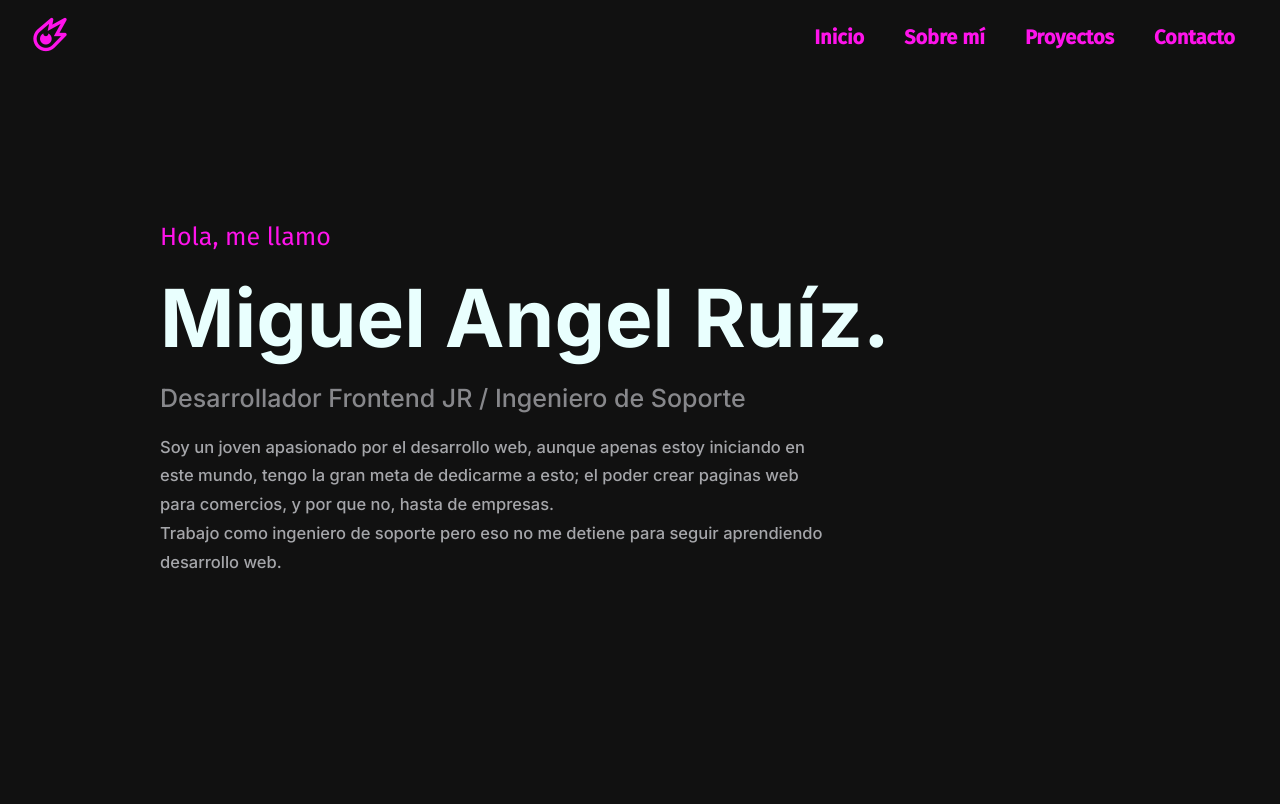
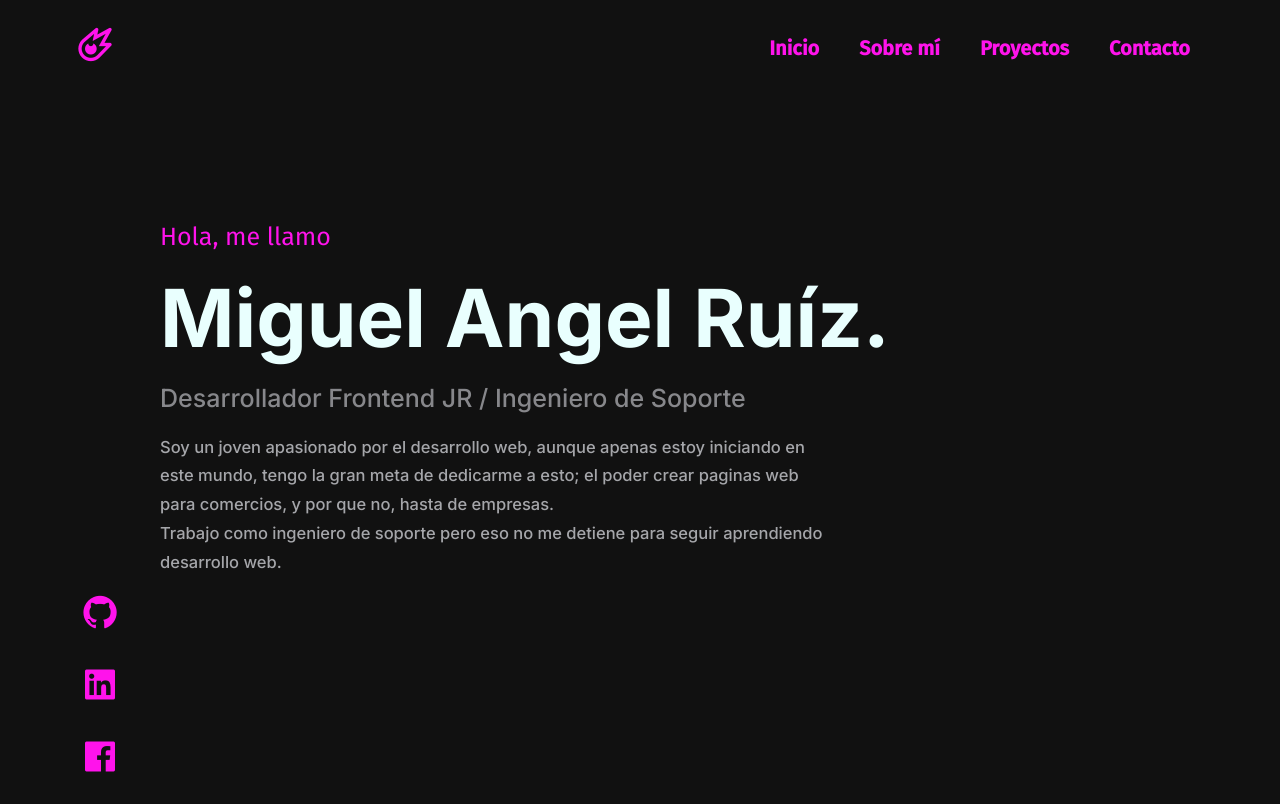
Before and after one commit to miguel0125-mex/portfolio-new, a website: page index.html in a window 1280 px wide. Shown: the top 804 px of the page. Drawn offline with nearby package versions, Linux system fonts and the light colour scheme.

Commit message:
estilos redes sociales

```diff
--- a/index.html
+++ b/index.html
@@ -18,7 +18,8 @@
 </head>
 
 <body>
-    <header class="header" id="header">
+    <header  class="header" id="header">
+        <!-- <div class="header"> -->
             <a class="logo" href="/">
                 <i class='bx bx-meteor'></i>
             </a>
@@ -26,6 +27,13 @@
                 <div class="_layer -top"></div>
                 <div class="_layer -mid"></div>
                 <div class="_layer -bottom"></div>
+            </div>
+            <div class="list_social">
+                <ul>
+                    <li class="social"><a href=""><i class='bx bxl-github'></i></a></li>
+                    <li class="social"><a href=""><i class='bx bxl-linkedin-square' ></i></a></li>
+                    <li class="social"><a href=""><i class='bx bxl-facebook-square' ></i></a></li>
+                </ul>
             </div>
             <nav class="menu overflow" id="menuId">
                 <ul>
@@ -35,6 +43,8 @@
                     <li class="link" id="link"><a href="#contact">Contacto</a></li>
                 </ul>
             </nav>
+        <!-- </div> -->
+
     </header>
 
     <main>
@@ -54,6 +64,7 @@
                     <p class="inicio-pre3">Trabajo como ingeniero de soporte pero eso no me detiene para seguir aprendiendo desarrollo web.</p>
                 </div>
             </div>
+
         </section>
 
         <section id="about" class="about">
--- a/sass/components/_footer.scss
+++ b/sass/components/_footer.scss
@@ -3,7 +3,7 @@
 }
 
 .footer-div {
-    display: flex;
+    display: none;
     justify-content: space-between;
     align-items: center;
     .contact__icons>a {
@@ -21,8 +21,9 @@
         font-size: $xs;
         font-weight: $medium;
     }
-    @include phone {
+    @include tablet {
         & {
+            display: flex;
             .contact__icons>a {
                 font-size: $xs;
             }
--- a/sass/components/_header.scss
+++ b/sass/components/_header.scss
@@ -3,8 +3,9 @@
     display: flex;
     position: fixed;
     justify-content: space-between;
-    padding: 10px $md;
+    padding: 20px 7rem;
     transition: 1s ease all;
+    align-items: center;
     .logo {
         font-size: 4rem;
         color: $pink;
@@ -39,6 +40,7 @@
     }
     @include phone {
         & {
+            padding: 10px $md-m;
             .logo {
                 font-size: 4rem;
             }
@@ -79,8 +81,8 @@
             .toggleMenu {
                 z-index: 1000;
                 display: block;
-                //position: fixed;
-                margin-top: 20px;
+                // position: fixed;
+                // margin-top: 20px;
                 transition: transform 0.25s cubic-bezier(0.05, 1.04, 0.72, 0.98);
                 z-index: 1000;
                 cursor: pointer;
@@ -128,5 +130,35 @@
 }
 
 .header.scroll {
-    background-color: rgba(95, 95, 95, 0.5), ;
+    background-color: rgba(95, 95, 95, 0.5);
 }
+
+.list_social{
+    width: 120px;
+    position: fixed;
+    bottom: 0px;
+    left: 40px;
+    right: auto;
+    z-index: 999;
+    li {
+        list-style: none;
+        padding-top: $md;
+        transition: 1s linear;
+        &:hover{
+            transform: translate($md);
+        }
+        a{
+            font-size: 4rem;
+            color: $pink;
+            transition: .5s ease-out;
+            &:hover{
+                color: $white;
+            }
+        }
+    }
+    @include tablet{
+        &{
+            display: none;
+        }
+    }
+}
```
Also changed, not shown: assets/css/styles.css, 1 other file. Lines whose indentation alone changed are shown as unchanged.
